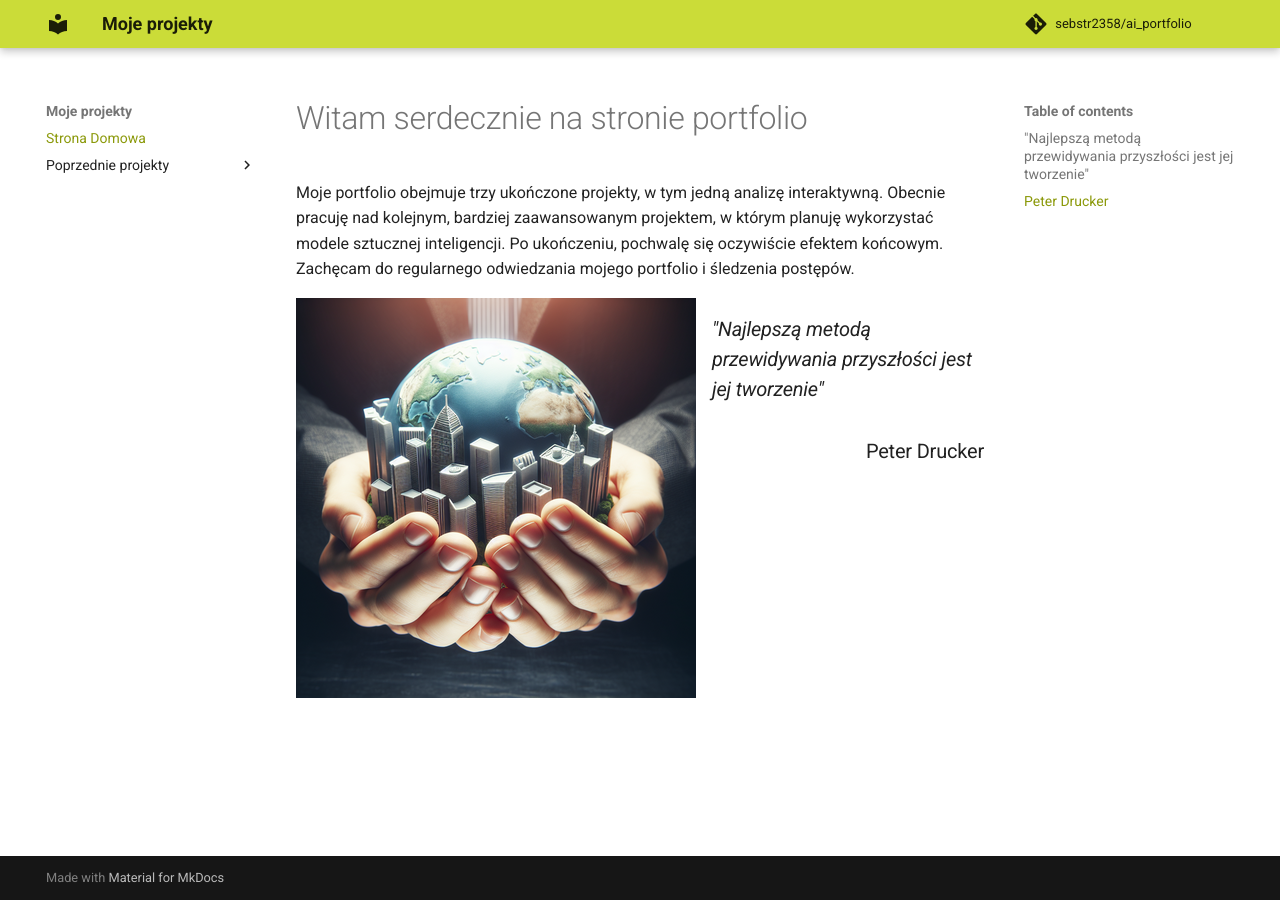
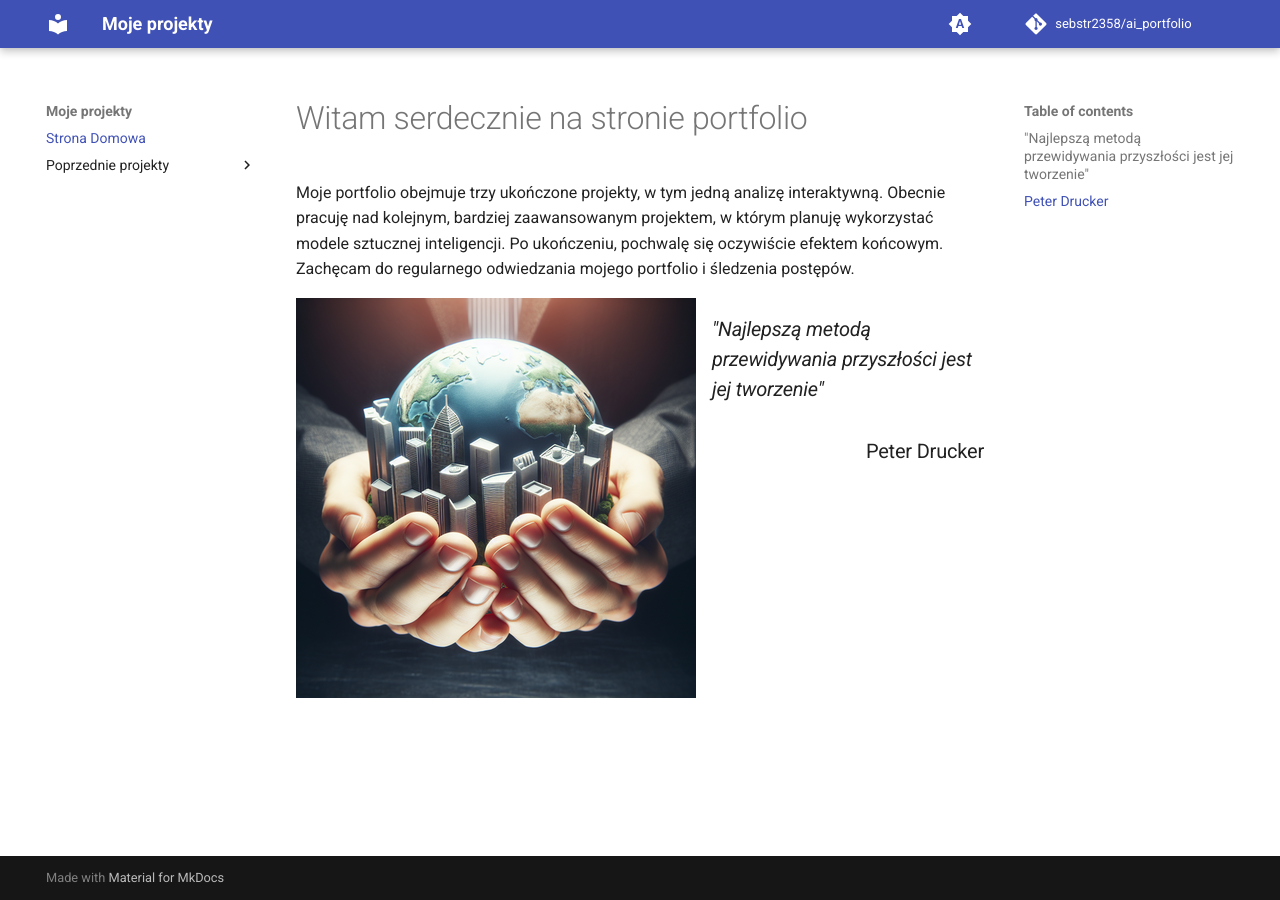
Before and after one commit to sebstr2358/ai_portfolio, an MkDocs documentation site: the page built from docs/index.md, in a window 1280 px wide. Built offline with MkDocs 1.6.1 and Material for MkDocs 9.7.7, drawn with Linux system fonts in a browser that asks for light colours; comment, search, counter and statistics services are not loaded.

Commit message:
new system colors

```diff
--- a/mkdocs.yml
+++ b/mkdocs.yml
@@ -10,8 +10,26 @@ repo_url: https://github.com/sebstr2358/ai_portfolio
 theme:
   name: material
   palette:
-    primary: lime
-    accent: light green
+
+    # Palette toggle for automatic mode
+    - media: "(prefers-color-scheme)"
+      toggle:
+        icon: material/brightness-auto
+        name: Switch to light mode
+
+    # Palette toggle for light mode
+    - media: "(prefers-color-scheme: light)"
+      scheme: default
+      toggle:
+        icon: material/brightness-7
+        name: Switch to dark mode
+
+    # Palette toggle for dark mode
+    - media: "(prefers-color-scheme: dark)"
+      scheme: slate
+      toggle:
+        icon: material/brightness-4
+        name: Switch to system preference
 
 nav:
 - Strona Domowa: index.md
```
